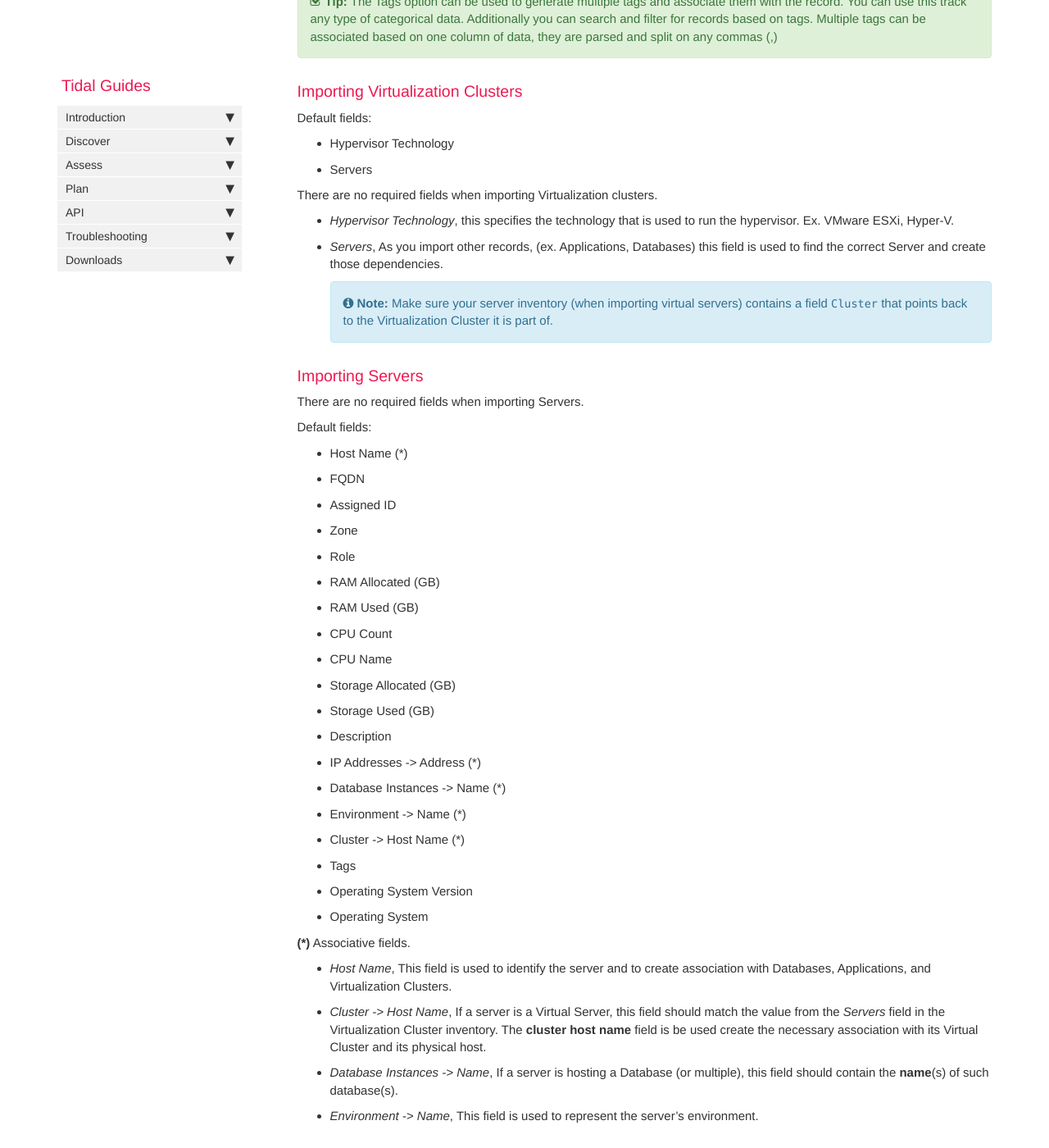
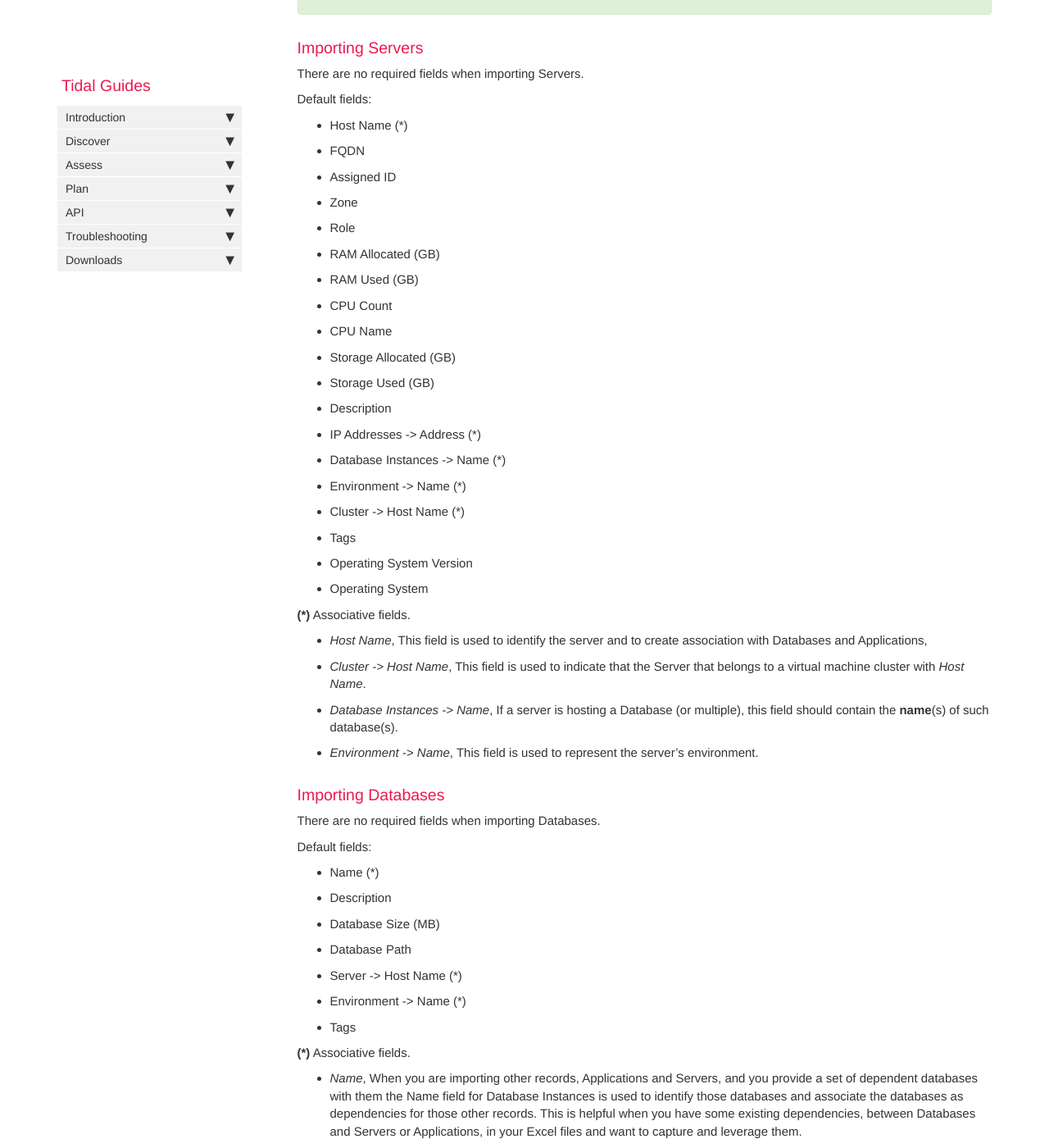
Before and after one commit to tidalmigrations/tidalmigrations.github.io, a Jekyll site: the page built from pages/user guides/importing_from_excel.md, in a window 1280 px wide and 1400 px high, scrolled down 2076 px. Shown: the whole window at 82% size. Built offline with Jekyll 4.4.1, drawn with Linux system fonts in a browser that asks for light colours; nearby versions of some CDN libraries; comment, search, counter and statistics services are not loaded; some of the changed text lies outside the part shown.

Commit message:
Remove references to virtualization clusters

```diff
--- a/pages/user guides/importing_from_excel.md
+++ b/pages/user guides/importing_from_excel.md
@@ -21,10 +21,9 @@ If you'd like to try the process itself but don't have a file yet, you can use t
 
 You should import your data in the following order:
 
-1. Virtualization Clusters
-2. Servers
-3. Database Instances
-4. Applications
+1. Servers
+2. Database Instances
+3. Applications
 
 This order is especially important if you are planning to import dependencies for your Databases and Applications.
 Ie. If your Application has a dependency on a server, you need to have that server imported first for the dependency to be imported correctly.
@@ -57,21 +56,6 @@ Remember to add those fields before importing the data.
 
 {% include tip.html content="The Tags option can be used to generate multiple tags and associate them with the record. You can use this track any type of categorical data. Additionally you can search and filter for records based on tags. Multiple tags can be associated based on one column of data, they are parsed and split on any commas (,)" %}
 
-### Importing Virtualization Clusters
-
-Default fields:
-- Hypervisor Technology
-- Servers
-
-There are no required fields when importing Virtualization clusters.
-
-* _Hypervisor Technology_, this specifies the technology that is used to run the hypervisor. Ex. VMware ESXi, Hyper-V.
-
-* _Servers_, As you import other records, (ex. Applications, Databases) this field is used to find the correct Server and create those dependencies.
-
-    {% include note.html content="Make sure your server inventory (when importing virtual servers) contains a field `Cluster` that points back to the Virtualization Cluster it is part of." %}
-
-
 
 ### Importing Servers
 
@@ -100,8 +84,8 @@ Default fields:
 
 
 **(*)** Associative fields.
-* _Host Name_, This field is used to identify the server and to create association with Databases, Applications, and Virtualization Clusters.
-* _Cluster -> Host Name_, If a server is a Virtual Server, this field should match the value from the _Servers_ field in the Virtualization Cluster inventory. The **cluster host name** field is be used create the necessary association with its Virtual Cluster and its physical host.
+* _Host Name_, This field is used to identify the server and to create association with Databases and Applications,
+* _Cluster -> Host Name_, This field is used to indicate that the Server that belongs to a virtual machine cluster with _Host Name_.
 * _Database Instances -> Name_, If a server is hosting a Database (or multiple), this field should contain the **name**(s) of such database(s).
 * _Environment -> Name_, This field is used to represent the server's environment.
 
```
